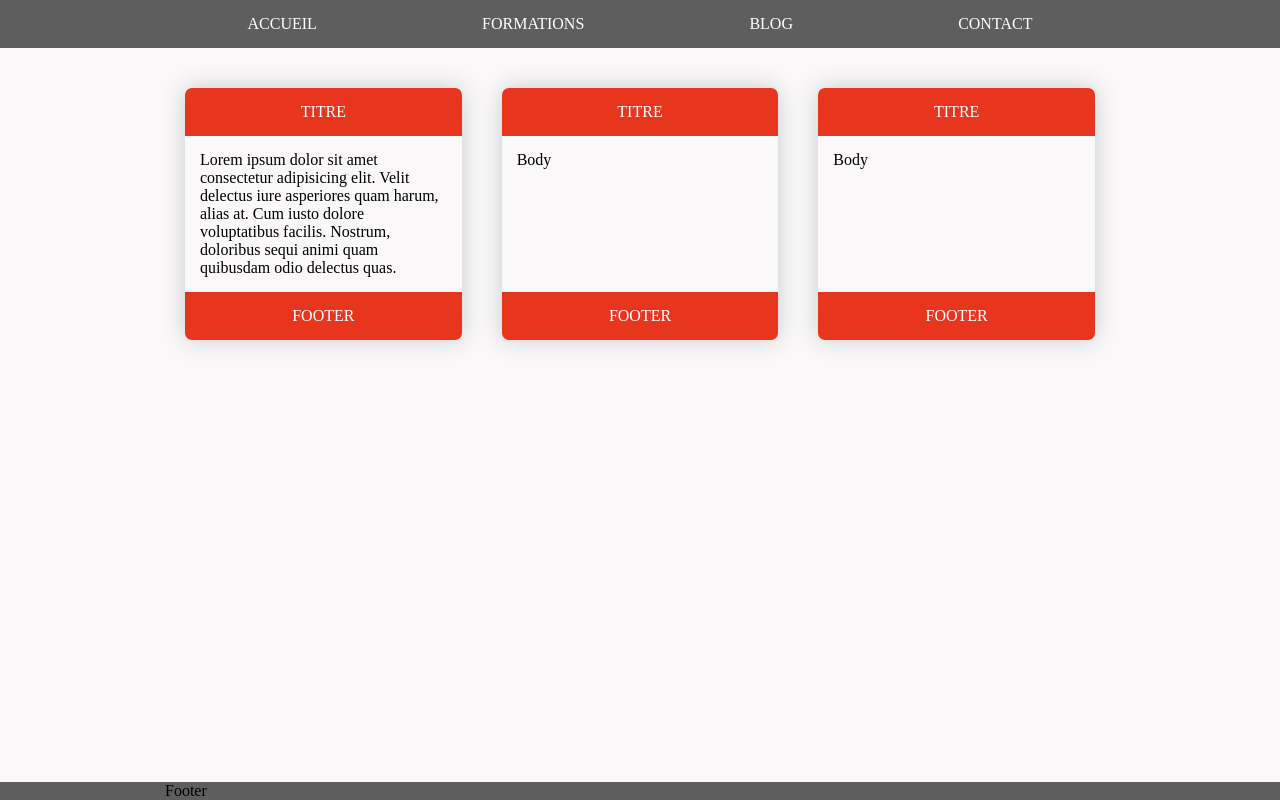
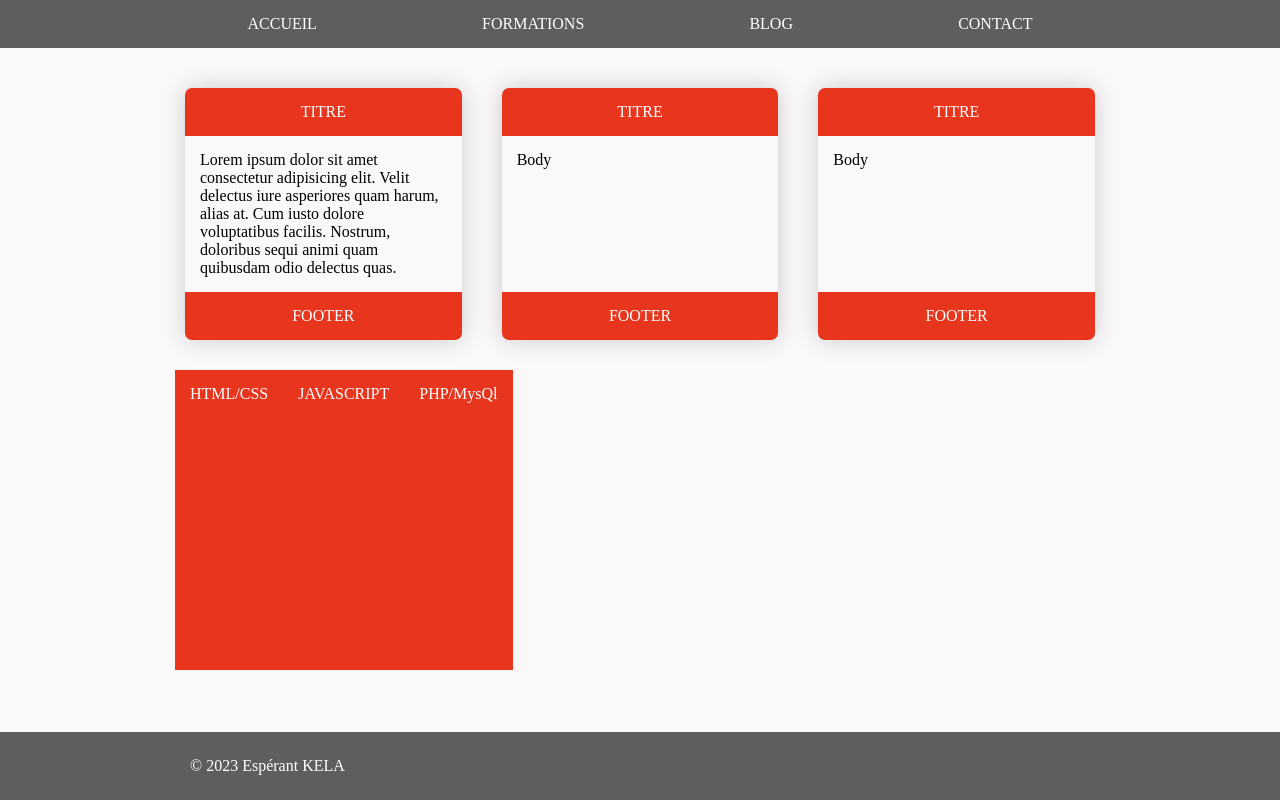
Before and after one commit to esperantkela/flexbox-css, a plain HTML site: page index.html in a window 1280 px wide. Drawn offline with Linux system fonts and the light colour scheme.

Commit message:
refactor code

```diff
--- a/index.html
+++ b/index.html
@@ -44,8 +44,18 @@
             <div class="card-footer">Footer</div>
           </div>
         </section>
+        <section class="section-two">
+          <div>HTML/CSS</div>
+          <div>JAVASCRIPT</div>
+          <div>PHP/MysQl</div>
+        </section>
       </div>
     </main>
-    <footer><div class="wrapper">Footer</div></footer>
+    <footer>
+      <div class="wrapper">
+        <div class="copyright">&copy; 2023 Espérant KELA</div>
+      </div>
+    </footer>
+    <script src="script.js"></script>
   </body>
 </html>
--- /dev/null
+++ b/script.js
@@ -0,0 +1,17 @@
+document.addEventListener("DOMContentLoaded", () => {
+  const secetionTwo = document.querySelector(".section-two");
+
+  secetionTwo.addEventListener("click", (event) => {
+    if (event.target !== event.currentTarget) {
+      if (event.target.classList.contains("selected")) {
+        event.target.classList.remove("selected");
+      } else {
+        const selectedDiv = document.querySelector(".selected");
+
+        selectedDiv && selectedDiv.removeAttribute("class");
+
+        event.target.classList.add("selected");
+      }
+    }
+  });
+});
--- a/style.css
+++ b/style.css
@@ -28,6 +28,7 @@ main {
 footer  {
     background: var(--soft-dark);
     display: flex;
+    margin-top: 20px;
 }
 
 .wrapper {
@@ -36,8 +37,11 @@ footer  {
     margin: 0 auto;
 }
 
-nav {
+.copyright{
+    padding: 25px;
+    color: var(--white-color);
 }
+
 
 nav ul {
     list-style-type: none;
@@ -90,6 +94,30 @@ nav a:hover {
     text-transform: uppercase;
     text-align: center;
 }
+
+.section-two {
+   display: flex;
+   flex-direction: column;
+}
+.section-two > div {
+    background-color: var(--dark-orange);
+    padding: 15px;
+    color: var(--white-color);
+    text-align: center;
+    cursor: pointer;
+}
+
+.section-two > div:hover {
+    background-color: var(--soft-dark);
+    padding: 15px;
+    color: var(--white-color);
+    text-align: center;
+
+}
+
+.selected {
+    flex-basis: 200px;
+}
 @media screen and (min-width: 800px) {
     /* Menu */
     nav ul {
@@ -125,4 +153,15 @@ nav a:hover {
      .card-body {
         flex-grow: 1;
     }
+
+    .section-two {
+        flex-direction: row;
+        height: 300px;
+        border: 1 solid var(--soft-dark);
+        padding: 10px;
+    }
+
+    .selected {
+        flex-grow: 1;
+    }
 }
```
